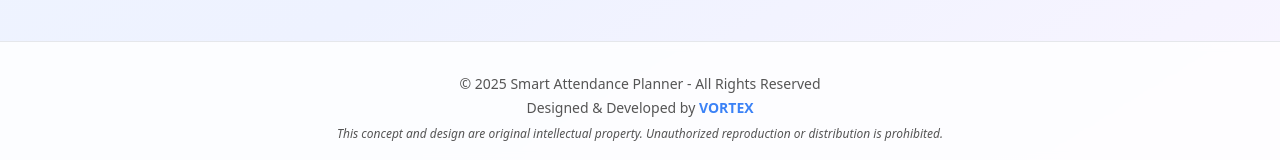
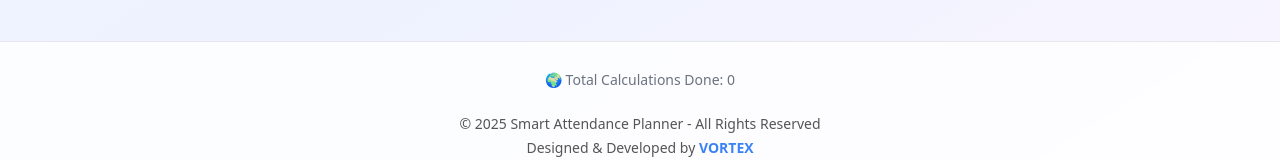
Before and after one commit to SANDEEPKT13/Smart-Attendance-Planner---Cupid-Edition, a React (Create React App) app: page / in a window 1280 px wide. Shown: the part 566-726 px from the top of the page. Built offline with nearby package versions, Linux system fonts and the light colour scheme; no server answers; the database is empty.

Commit message:
database create and google analytic to

```diff
--- a/package.json
+++ b/package.json
@@ -7,6 +7,7 @@
     "@testing-library/jest-dom": "^6.9.1",
     "@testing-library/react": "^16.3.0",
     "@testing-library/user-event": "^13.5.0",
+    "firebase": "^12.5.0",
     "lucide-react": "^0.552.0",
     "react": "^19.2.0",
     "react-dom": "^19.2.0",
--- a/public/index.html
+++ b/public/index.html
@@ -25,6 +25,15 @@
       Learn how to configure a non-root public URL by running `npm run build`.
     -->
     <title>Smart Attendance Planner</title>
+    <!-- Google tag (gtag.js) -->
+<script async src="https://www.googletagmanager.com/gtag/js?id=G-WV5CF6VT6Q"></script>
+<script>
+  window.dataLayer = window.dataLayer || [];
+  function gtag(){dataLayer.push(arguments);}
+  gtag('js', new Date());
+  gtag('config', 'G-WV5CF6VT6Q');
+</script>
+
   </head>
   <body>
     <noscript>You need to enable JavaScript to run this app.</noscript>
--- a/src/App.js
+++ b/src/App.js
@@ -1,7 +1,25 @@
 import React, { useState, useEffect } from 'react';
 import { Calculator, Calendar, Info, Sun, Moon, Download, RefreshCw, TrendingUp } from 'lucide-react';
 
+import { doc, setDoc, updateDoc, increment, onSnapshot } from "firebase/firestore";
+import { db } from "./firebase";  // <-- make sure this path matches your file
+
+
+
+
+
+
+
+
+
+
 function App() {
+
+
+    const [totalCalculations, setTotalCalculations] = useState(0);
+
+
+
   const [darkMode, setDarkMode] = useState(false);
   const [activeTab, setActiveTab] = useState('dashboard');
   const [present, setPresent] = useState('');
@@ -12,6 +30,11 @@ function App() {
   const [dailyMessage, setDailyMessage] = useState('');
   const [attendanceMessage, setAttendanceMessage] = useState('');
   const [appMode, setAppMode] = useState('serious'); // 'serious', 'fun', 'brutal'
+
+
+
+
+
 
   // Fixed timetable data
   const fixedTimetable = [
@@ -542,6 +565,31 @@ function App() {
     setDailyMessage(getDailyMotivation());
   }, []);
 
+useEffect(() => {
+  const docRef = doc(db, "appStats", "global");
+
+  const unsub = onSnapshot(
+    docRef,
+    (snap) => {
+      if (snap.exists()) {
+        setTotalCalculations(snap.data().totalCalculations || 0);
+      } else {
+        // If document not found, set to 0
+        setTotalCalculations(0);
+      }
+    },
+    (err) => {
+      console.error("Realtime listener error:", err);
+    }
+  );
+
+  // Cleanup listener when component unmounts
+  return () => unsub();
+}, []);
+
+
+
+
   useEffect(() => {
     if (present || total || targets || userGender || appMode) {
       localStorage.setItem('attendanceData', JSON.stringify({ present, total, targets, gender: userGender, mode: appMode }));
@@ -553,7 +601,29 @@ function App() {
     }
   }, [present, total, targets, userGender, appMode]);
 
-  const calculateAttendance = () => {
+
+
+
+  const incrementGlobalCounter = async () => {
+  const docRef = doc(db, "appStats", "global");
+  console.log("🟢 Increment function called!");
+
+  try {
+    await updateDoc(docRef, { totalCalculations: increment(1) });
+    console.log("✅ Successfully incremented in Firestore");
+  } catch (err) {
+    // If doc doesn't exist, create it with value 1
+    if (err.code === 'not-found' || err.message.includes('No document to update')) {
+      await setDoc(docRef, { totalCalculations: 1 });
+    } else {
+      console.error("Failed to update counter:", err);
+    }
+  }
+};
+
+
+  const calculateAttendance = async () => {
+
     const p = parseFloat(present);
     const t = parseFloat(total);
     const targetArray = targets.split(',').map(s => parseFloat(s.trim())).filter(n => !isNaN(n));
@@ -593,6 +663,11 @@ function App() {
 
     // Set attendance feedback message
     setAttendanceMessage(getAttendanceFeedback(currentPercent));
+
+    // Update Firestore counter
+    await incrementGlobalCounter();
+
+
   };
 
   const resetData = () => {
@@ -642,6 +717,29 @@ function App() {
     : 'bg-white/80 backdrop-blur-sm border-gray-200';
   const textClass = darkMode ? 'text-gray-100' : 'text-gray-800';
   const textSecondary = darkMode ? 'text-gray-400' : 'text-gray-600';
+
+
+
+   // ✅ 3. Setup the realtime Firestore listener once
+  useEffect(() => {
+    const docRef = doc(db, "appStats", "global");
+    const unsub = onSnapshot(
+      docRef,
+      (snap) => {
+        if (snap.exists()) {
+          setTotalCalculations(snap.data().totalCalculations || 0);
+        } else {
+          setTotalCalculations(0);
+        }
+      },
+      (err) => {
+        console.error("Realtime listener error:", err);
+      }
+    );
+
+    return () => unsub();
+  }, []);
+
 
   return (
     <div className={`min-h-screen ${bgClass} transition-colors duration-300`}>
@@ -1135,12 +1233,17 @@ function App() {
         )}
       </main>
 
+
+
+
       <footer className={`${cardClass} border-t mt-12`}>
   <div className="container mx-auto px-4 py-5">
     <div className="text-center space-y-3 text-[#555] text-sm">
-      {/* <p>
-        Made with love for students who plan smart
-      </p> */}
+      <p className="text-sm text-gray-500 mt-2">
+        🌍 Total Calculations Done: {totalCalculations}
+      </p>
+
+
       <div className={`pt-3  ${darkMode ? 'border-gray-700 text-gray-300' : 'border-gray-300 text-[#555]'}`}>
         <p className="font-medium">
           © 2025 Smart Attendance Planner - All Rights Reserved
--- /dev/null
+++ b/src/firebase.js
@@ -0,0 +1,23 @@
+// Import the functions you need from the SDKs you need
+import { initializeApp } from "firebase/app";
+// import { getAnalytics } from "firebase/analytics";
+import { getFirestore } from "firebase/firestore";
+// TODO: Add SDKs for Firebase products that you want to use
+// https://firebase.google.com/docs/web/setup#available-libraries
+
+// Your web app's Firebase configuration
+// For Firebase JS SDK v7.20.0 and later, measurementId is optional
+const firebaseConfig = {
+  apiKey: "AIzaSyAJAg2vm1ZMoPUckzKvn3gR_jZ49slL-Ps",
+  authDomain: "attendanceplannerqe.firebaseapp.com",
+  projectId: "attendanceplannerqe",
+  storageBucket: "attendanceplannerqe.appspot.com",
+  messagingSenderId: "492026326421",
+  appId: "1:492026326421:web:d7ed7796bf868f02a39a9c",
+  measurementId: "G-WV5CF6VT6Q"
+};
+
+// Initialize Firebase
+const app = initializeApp(firebaseConfig);
+// ✅ Initialize Firestore and export it
+export const db = getFirestore(app);
```
Also changed, not shown: 1 other file (tests, documents, lock files or other folders).
